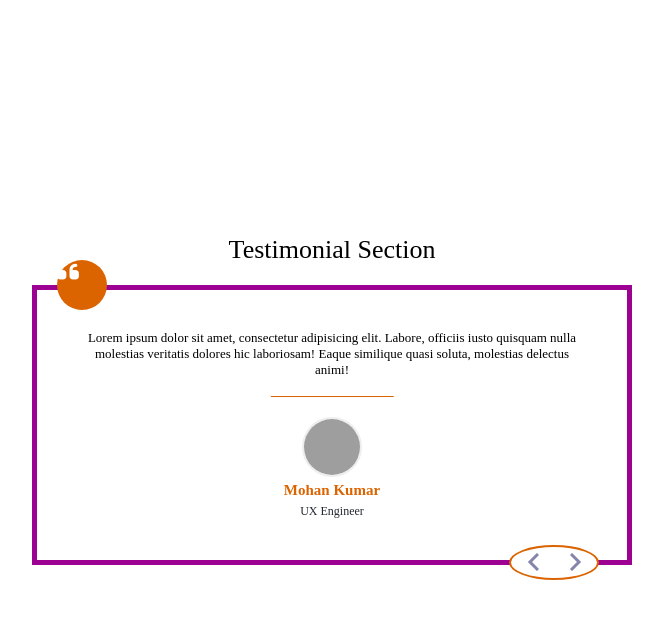
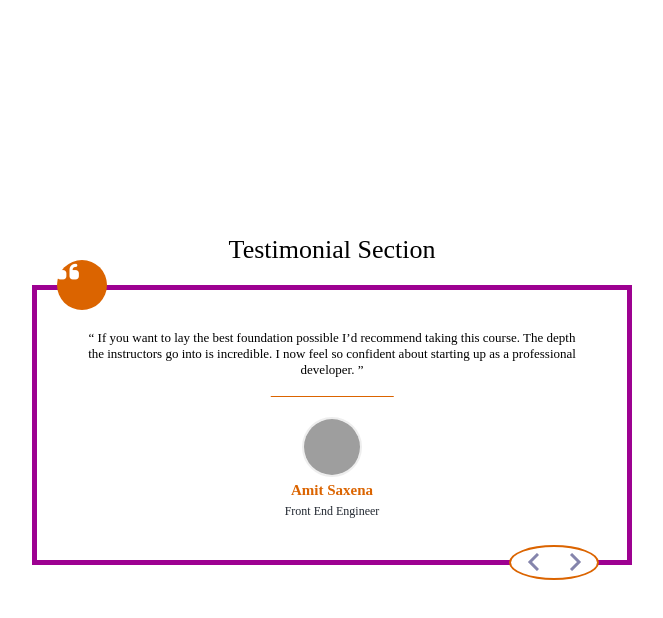
Before and after one commit to sukhendralodhi/testimonial-slider, a plain HTML site: page index.html in a window 1280 px wide. Both pictures are taken after a click on the element 883 px from the left and 562 px from the top of the page. Shown: the whole page, without its empty margins (308-971 px from the left). Drawn offline with Linux system fonts and the light colour scheme; grey boxes are pictures that could not be loaded.

Commit message:
completed

```diff
--- a/app.js
+++ b/app.js
@@ -5,11 +5,34 @@ const container = document.querySelectorAll(".slide");
 
 let index = 0;
 
-nextBtn.addEventListener("click", () => {
-  console.log(container[0]);
-  container[index].classList.add("display");
+const display = (index) => {
+  container.forEach((slide) => {
+    console.log(slide);
+    slide.style.display = "none";
+  });
+  container[index].style.display = "flex";
+}
+
+
+
+const nextSlide = () => {
   index++;
-  if (index === 3) {
-    index = 0;
+  if(index > container.length-1) {
+    index=0;
   }
-});
+  console.log(index);
+  display(index);
+}
+
+const prevSlide = () => {
+  index--;
+  if(index < 0) {
+    index = container.length-1;
+  }
+  console.log(index);
+  display(index);
+}
+
+display(index);
+nextBtn.addEventListener('click', nextSlide);
+prevBtn.addEventListener('click', prevSlide);
--- a/index.html
+++ b/index.html
@@ -16,25 +16,30 @@
         <div class="slider">
             <i class="fas fa-quote-left"></i>
             <div class="slide slide-1">
-                <p class="testimonial-text">Lorem ipsum dolor sit amet, consectetur adipisicing elit. Labore, officiis iusto quisquam nulla molestias veritatis dolores hic laboriosam! Eaque similique quasi soluta, molestias delectus animi!</p>
+                <p class="testimonial-text"> “ I’ve been interested in coding for a while but never taken the
+                    jump, until now. I couldn’t recommend this course enough. I’m now in
+                    the job of my dreams and so excited about the future. ”</p>
                 <div class="slide-img"><img src="https://img.freepik.com/free-photo/young-bearded-man-with-striped-shirt_273609-5677.jpg" alt=""></div>
                 <p class="author-text">Mohan Kumar <span>UX Engineer</span></p>
             </div>
 
             <div class="slide slide-2">
-                <p class="testimonial-text">Lorem ipsum dolor sit amet, consectetur adipisicing elit. Labore, officiis iusto quisquam nulla molestias veritatis dolores hic laboriosam! Eaque similique quasi soluta, molestias delectus animi!</p>
+                <p class="testimonial-text">“ If you want to lay the best foundation possible I’d recommend
+                    taking this course. The depth the instructors go into is incredible.
+                    I now feel so confident about starting up as a professional
+                    developer. ”</p>
                 <div class="slide-img"><img src="https://img.freepik.com/free-photo/man-wearing-t-shirt-gesturing_23-2149393645.jpg" alt=""></div>
                 <p class="author-text">Amit Saxena <span>Front End Engineer</span></p>
             </div>
 
             <div class="slide slide-3">
-                <p class="testimonial-text">Lorem ipsum dolor sit amet, consectetur adipisicing elit. Labore, officiis iusto quisquam nulla molestias veritatis dolores hic laboriosam! Eaque similique quasi soluta, molestias delectus animi!</p>
+                <p class="testimonial-text">"Everybody wants to be famous, but nobody wants to do the work. I live by that. You grind hard so you can play hard. At the end of the day, you put all the work in, and eventually it’ll pay off. It could be in a year, it could be in 30 years. Eventually, your hard work will pay off."</p>
                 <div class="slide-img"><img src="https://t4.ftcdn.net/jpg/02/14/74/61/360_F_214746128_31JkeaP6rU0NzzzdFC4khGkmqc8noe6h.jpg" alt=""></div>
                 <p class="author-text">Ravindra Kumar <span>Back End Engineer</span></p>
             </div>
 
             <div class="slide slide-4">
-                <p class="testimonial-text">Lorem ipsum dolor sit amet, consectetur adipisicing elit. Labore, officiis iusto quisquam nulla molestias veritatis dolores hic laboriosam! Eaque similique quasi soluta, molestias delectus animi!</p>
+                <p class="testimonial-text">"Your work is going to fill a large part of your life, and the only way to be truly satisfied is to do what you believe is great work. And the only way to do great work is to love what you do. If you haven't found it yet, keep looking. Don't settle. As with all matters of the heart, you'll know when you find it."</p>
                 <div class="slide-img"><img src="https://t4.ftcdn.net/jpg/02/24/86/95/360_F_224869519_aRaeLneqALfPNBzg0xxMZXghtvBXkfIA.jpg" alt=""></div>
                 <p class="author-text">Jatin Gupta <span>Cyber Expert</span></p>
             </div>
```
